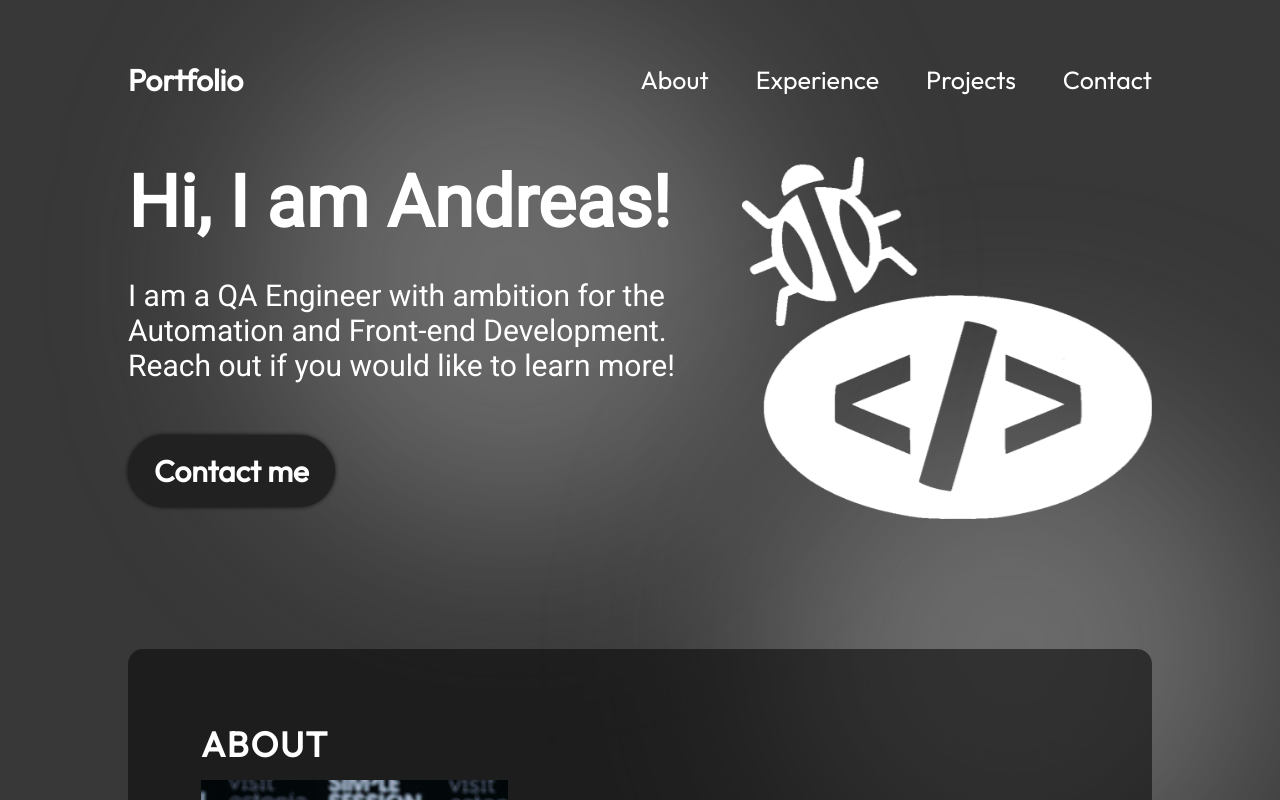
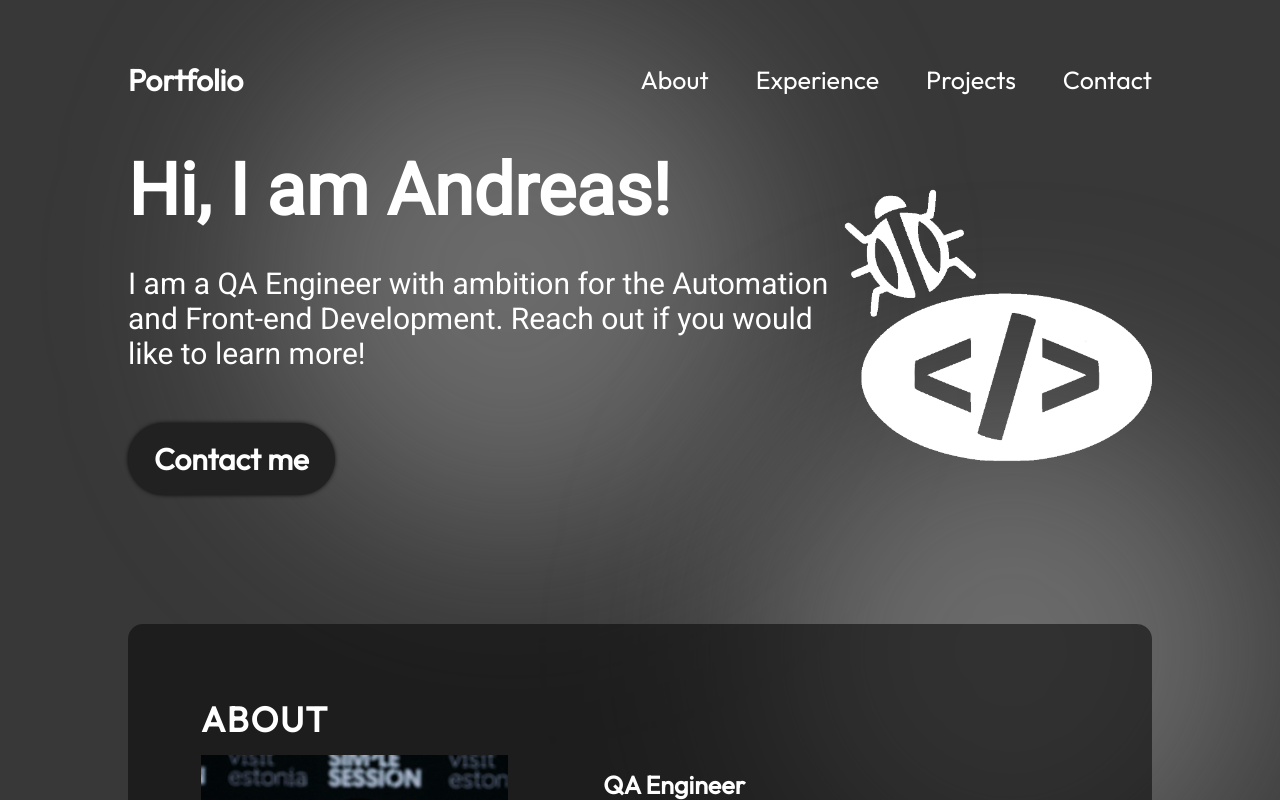
Before and after one commit to Andreastaru/portfolio, a React app: page / in a window 1280 px wide. Shown: the top 800 px of the page. Built offline with nearby package versions, Linux system fonts and the light colour scheme; the HTML template or start-up script is replaced by a standard one.

Commit message:
design fixes

```diff
--- a/src/components/Hero/Hero.module.css
+++ b/src/components/Hero/Hero.module.css
@@ -65,7 +65,7 @@
   animation-iteration-count: infinite;
   animation-timing-function: ease-in-out;
   cursor: pointer;
-  max-width: 40%;
+  max-width: 30%;
   height: auto;
   margin-bottom: 10px;
 }
```
